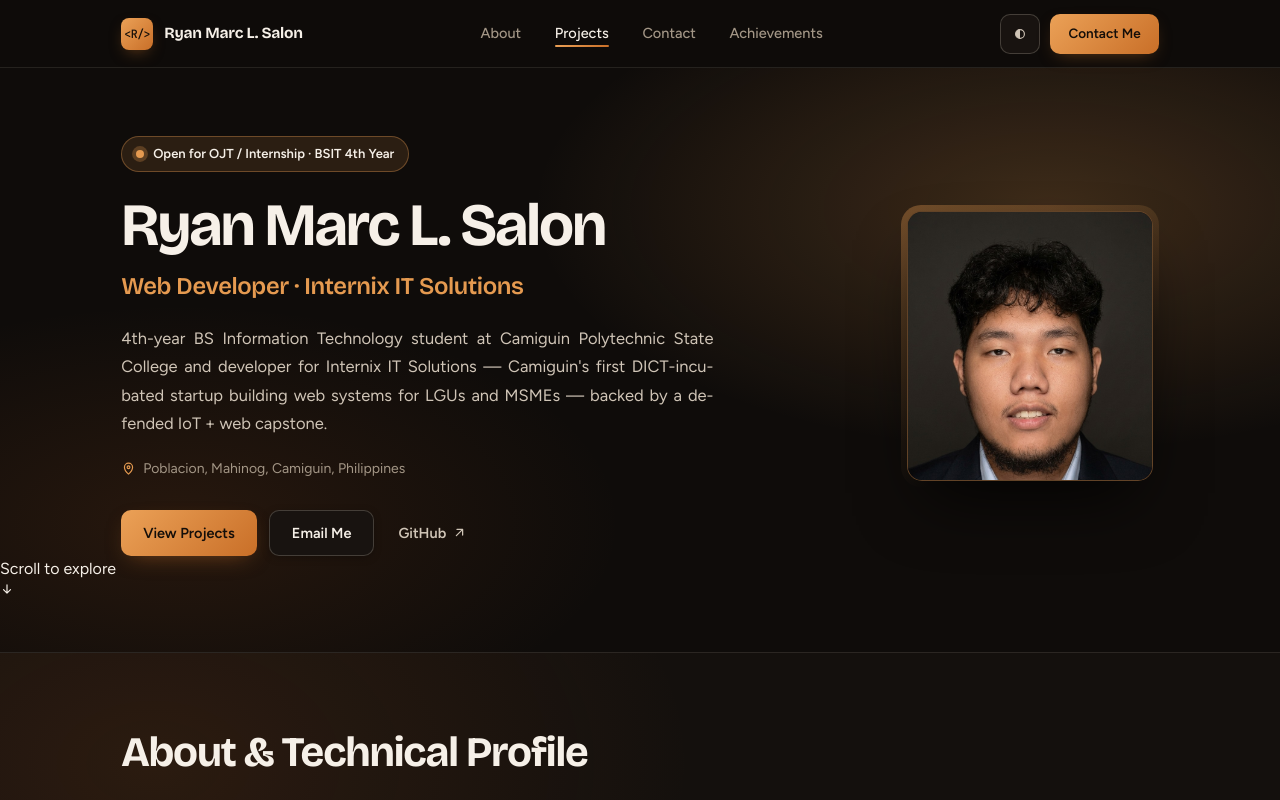
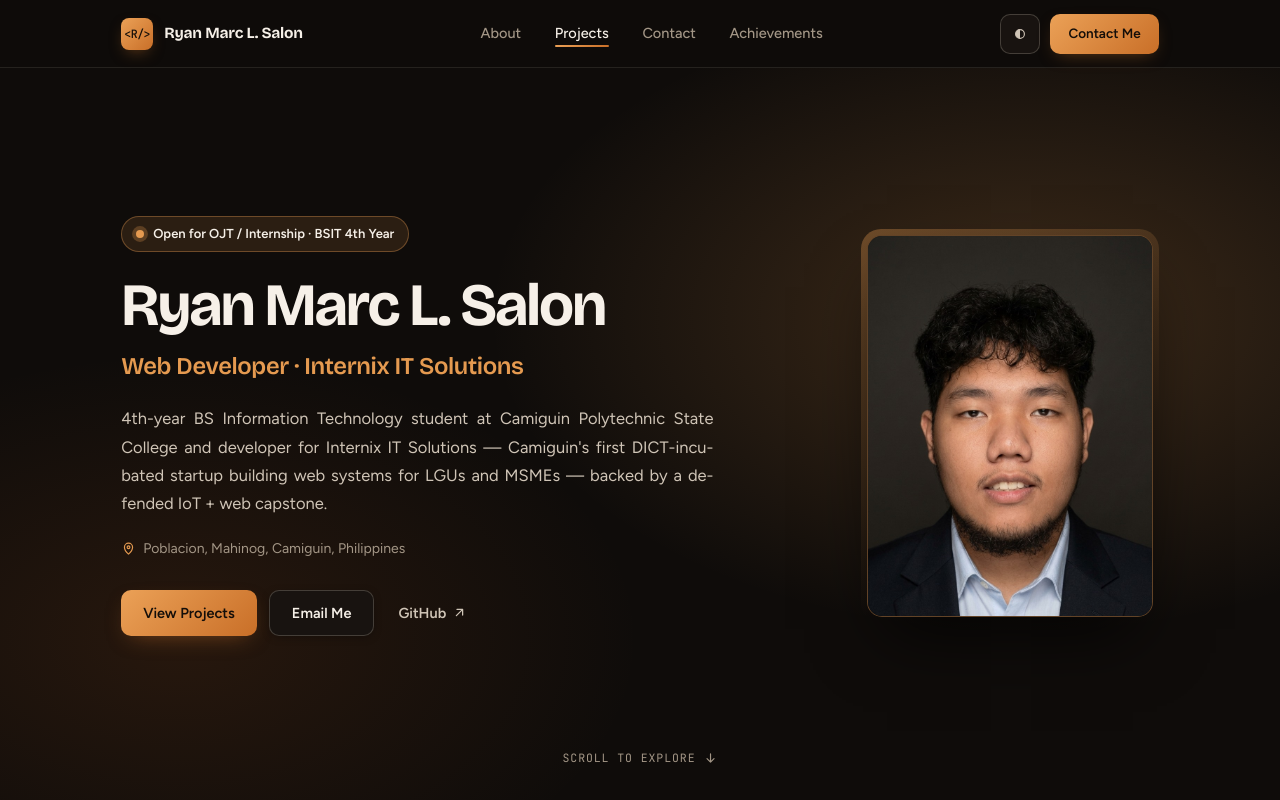
Before and after one commit to ryansalon/portfolio, a React (Vite) app: page / in a window 1280 px wide. Shown: the top 800 px of the page. Built offline with nearby package versions, Linux system fonts and the light colour scheme.

Commit message:
style(ui): full-viewport hero, 3:4 portrait framing, and single-award card layout

```diff
--- a/src/index.css
+++ b/src/index.css
@@ -488,12 +488,40 @@ button {
 /* ============================================================ hero — vibrant warm bronze studio */
 .hero {
   position: relative;
-  padding: clamp(54px, 8.5vh, 96px) 0 clamp(48px, 7vh, 78px);
+  min-height: calc(100svh - 68px);
+  padding: clamp(48px, 7vh, 84px) 0 clamp(64px, 9vh, 96px);
+  display: flex;
+  flex-direction: column;
+  justify-content: center;
   scroll-margin-top: 74px;
   overflow: hidden;
   background:
-    radial-gradient(56% 58% at 82% 24%, var(--hero-wash-1), transparent 72%),
-    radial-gradient(48% 52% at 14% 78%, var(--hero-wash-2), transparent 72%);
+    radial-gradient(58% 60% at 80% 34%, var(--hero-wash-1), transparent 72%),
+    radial-gradient(50% 54% at 14% 78%, var(--hero-wash-2), transparent 72%);
+}
+
+.hero-scroll-hint {
+  position: absolute;
+  left: 50%;
+  bottom: 24px;
+  transform: translateX(-50%);
+  z-index: 2;
+  display: inline-flex;
+  align-items: center;
+  gap: 8px;
+  min-height: 36px;
+  padding: 0 12px;
+  font-family: 'JetBrains Mono', ui-monospace, monospace;
+  font-size: 11.5px;
+  letter-spacing: 0.08em;
+  text-transform: uppercase;
+  color: var(--ink-muted);
+  transition: color 0.22s var(--ease), transform 0.25s var(--ease-out);
+}
+
+.hero-scroll-hint:hover {
+  color: var(--accent);
+  transform: translateX(-50%) translateY(2px);
 }
 
 .hero-layout {
@@ -602,8 +630,8 @@ button {
 
 .hero-portrait {
   margin: 0;
-  width: clamp(200px, 21vw, 246px);
-  aspect-ratio: 4 / 4.4;
+  width: clamp(220px, 24vw, 286px);
+  aspect-ratio: 3 / 4;
   border-radius: 15px;
   overflow: hidden;
   border: 1px solid var(--accent-border);
@@ -615,53 +643,12 @@ button {
   width: 100%;
   height: 100%;
   object-fit: cover;
-  object-position: center 20%;
+  object-position: center 18%;
   transition: transform 0.6s var(--ease-out);
 }
 
 .hero-portrait-wrap:hover .hero-portrait img {
   transform: scale(1.04);
-}
-
-/* Key credentials summary strip */
-.summary-bar {
-  position: relative;
-  z-index: 2;
-  margin-top: clamp(44px, 6.5vh, 68px);
-  display: grid;
-  grid-template-columns: repeat(4, minmax(0, 1fr));
-  gap: 14px;
-}
-
-.summary-item {
-  padding: 18px 20px;
-  border-radius: 14px;
-  border: 1px solid var(--line);
-  background: var(--card-wash), var(--surface);
-  box-shadow: var(--shadow-sm);
-  transition: border-color 0.25s var(--ease), transform 0.25s var(--ease-out), box-shadow 0.25s var(--ease);
-}
-
-.summary-item:hover {
-  border-color: var(--accent-border);
-  transform: translateY(-2px);
-  box-shadow: var(--shadow-md);
-}
-
-.summary-item b {
-  display: block;
-  font-family: 'Bricolage Grotesque', system-ui, sans-serif;
-  font-size: clamp(20px, 2.2vw, 25px);
-  font-weight: 700;
-  color: var(--accent);
-  font-variant-numeric: tabular-nums;
-}
-
-.summary-item span {
-  display: block;
-  margin-top: 4px;
-  font-size: 13.5px;
-  color: var(--ink-secondary);
 }
 
 /* ============================================================ projects showcase */
@@ -1218,6 +1205,18 @@ button {
   gap: 12px;
 }
 
+.comp-photo-grid.is-single {
+  grid-template-columns: minmax(0, 420px);
+}
+
+.comp-photo-grid.is-single .comp-photo-tile {
+  aspect-ratio: 4 / 5;
+}
+
+.comp-photo-grid.is-single .comp-photo-tile img {
+  object-position: center;
+}
+
 .comp-photo-grid.is-duo,
 .comp-photo-grid.is-quad { grid-template-columns: repeat(2, minmax(0, 1fr)); }
 .comp-photo-grid.is-trio,
@@ -1449,10 +1448,6 @@ button {
   .hero-portrait {
     width: 156px;
     aspect-ratio: 1;
-  }
-
-  .summary-bar {
-    grid-template-columns: repeat(2, minmax(0, 1fr));
   }
 }
 
```
